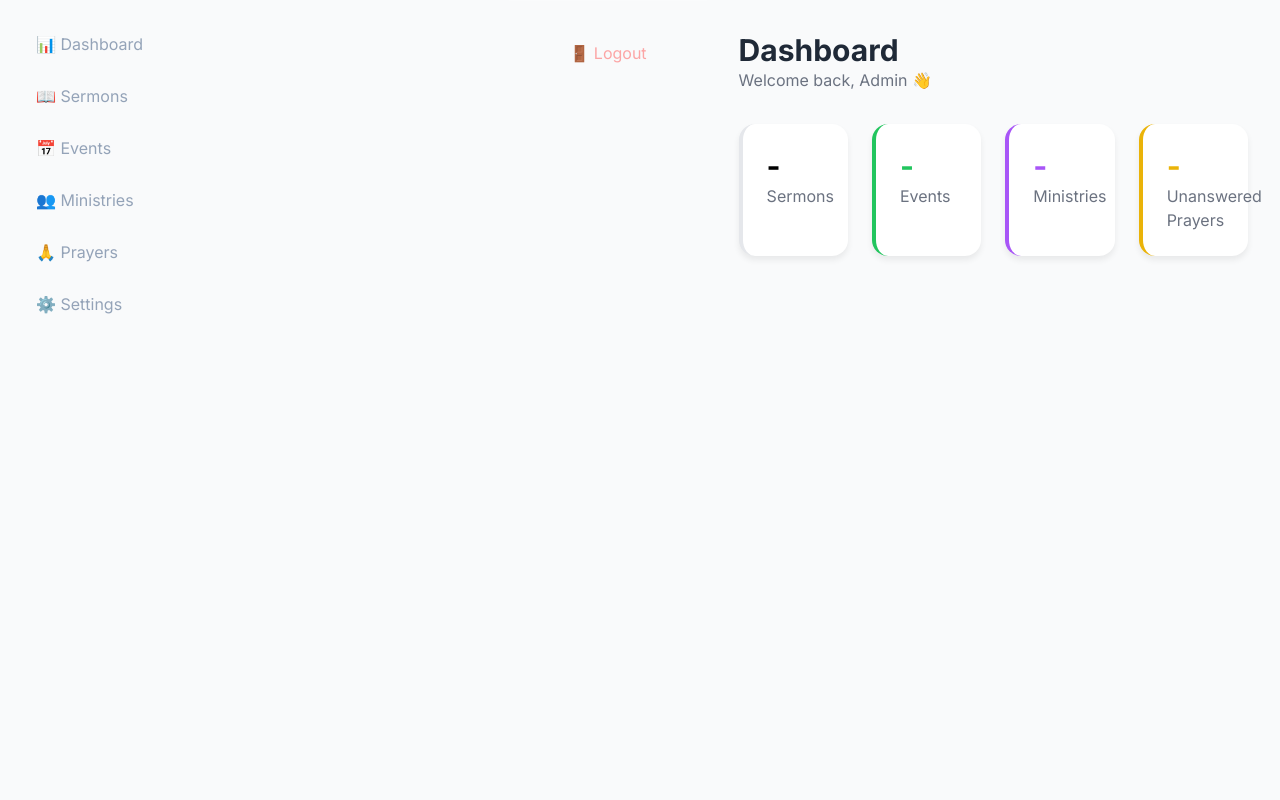
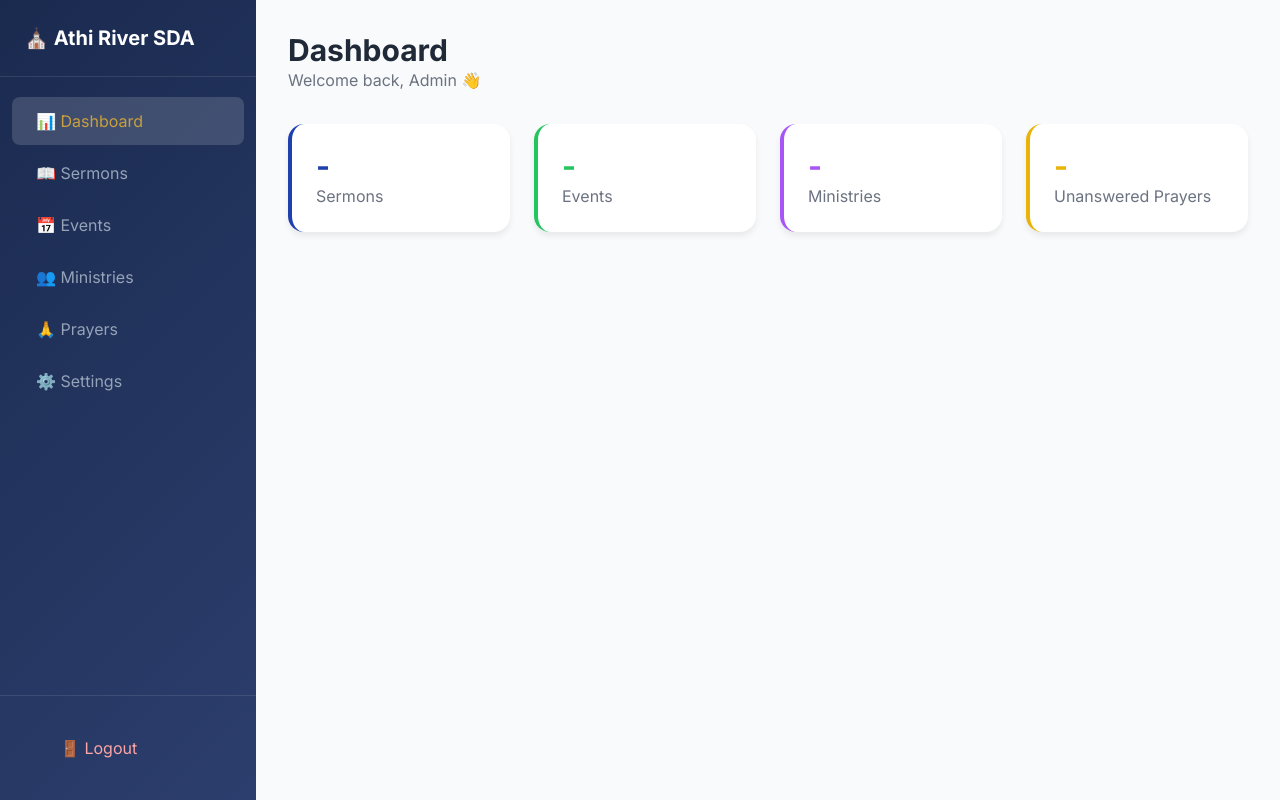
Before and after one commit to lemayian23/athi-river-east-sda, a website: page public/admin/dashboard.html in a window 1280 px wide. Drawn offline with nearby package versions, Linux system fonts and the light colour scheme; no server answers; sample sign-in values are in the browser's storage.

Commit message:
refined dashboard

```diff
--- a/public/admin/dashboard.html
+++ b/public/admin/dashboard.html
@@ -4,9 +4,9 @@
   <meta charset="UTF-8">
   <meta name="viewport" content="width=device-width, initial-scale=1.0">
   <title>Dashboard</title>
+  <link href="https://fonts.googleapis.com/css2?family=Inter:wght@300;400;600;700&display=swap" rel="stylesheet">
   <script src="https://cdn.tailwindcss.com"></script>
   <style>
-    @import url('https://fonts.googleapis.com/css2?family=Inter:wght@300;400;600;700&display=swap');
     * { font-family: 'Inter', sans-serif; }
     .bg-gradient-sda { background: linear-gradient(135deg, #1a2a4f 0%, #2c3e6d 100%); }
     .stat-card {
@@ -26,6 +26,7 @@
       transition: all 0.2s;
       border-radius: 0.5rem;
       margin: 0.25rem 0.75rem;
+      text-decoration: none;
     }
     .sidebar-link:hover {
       background: rgba(255,255,255,0.1);
@@ -39,16 +40,18 @@
 </head>
 <body class="bg-gray-50 min-h-screen flex">
   <!-- Sidebar -->
+  <aside class="w-64 bg-gradient-sda text-white flex flex-col flex-shrink-0 min-h-screen">
+    <div class="p-6 text-xl font-bold border-b border-white/10">⛪ Athi River SDA</div>
     <nav class="flex-1 mt-4">
-        <a href="/admin/dashboard.html" class="sidebar-link">📊 Dashboard</a>
-        <a href="/admin/sermons.html" class="sidebar-link">📖 Sermons</a>
-        <a href="/admin/events.html" class="sidebar-link">📅 Events</a>
-        <a href="/admin/ministries.html" class="sidebar-link">👥 Ministries</a>
-        <a href="/admin/prayers.html" class="sidebar-link">🙏 Prayers</a>
-        <a href="/admin/settings.html" class="sidebar-link">⚙️ Settings</a>
+      <a href="/admin/dashboard.html" class="sidebar-link active">📊 Dashboard</a>
+      <a href="/admin/sermons.html" class="sidebar-link">📖 Sermons</a>
+      <a href="/admin/events.html" class="sidebar-link">📅 Events</a>
+      <a href="/admin/ministries.html" class="sidebar-link">👥 Ministries</a>
+      <a href="/admin/prayers.html" class="sidebar-link">🙏 Prayers</a>
+      <a href="/admin/settings.html" class="sidebar-link">⚙️ Settings</a>
     </nav>
     <div class="p-6 border-t border-white/10">
-      <button onclick="logout()" class="sidebar-link text-red-300 hover:text-red-200">🚪 Logout</button>
+      <button onclick="logout()" class="sidebar-link text-red-300 hover:text-red-200 w-full text-left">🚪 Logout</button>
     </div>
   </aside>
 
@@ -61,10 +64,22 @@
 
     <!-- Stats -->
     <div class="grid grid-cols-1 md:grid-cols-4 gap-6" id="statsGrid">
-      <div class="stat-card border-l-4 border-sda-blue"><div class="text-3xl font-bold text-sda-blue" id="sermonCount">-</div><div class="text-gray-500">Sermons</div></div>
-      <div class="stat-card border-l-4 border-green-500"><div class="text-3xl font-bold text-green-500" id="eventCount">-</div><div class="text-gray-500">Events</div></div>
-      <div class="stat-card border-l-4 border-purple-500"><div class="text-3xl font-bold text-purple-500" id="ministryCount">-</div><div class="text-gray-500">Ministries</div></div>
-      <div class="stat-card border-l-4 border-yellow-500"><div class="text-3xl font-bold text-yellow-500" id="prayerCount">-</div><div class="text-gray-500">Unanswered Prayers</div></div>
+      <div class="stat-card border-l-4 border-blue-800">
+        <div class="text-3xl font-bold text-blue-800" id="sermonCount">-</div>
+        <div class="text-gray-500">Sermons</div>
+      </div>
+      <div class="stat-card border-l-4 border-green-500">
+        <div class="text-3xl font-bold text-green-500" id="eventCount">-</div>
+        <div class="text-gray-500">Events</div>
+      </div>
+      <div class="stat-card border-l-4 border-purple-500">
+        <div class="text-3xl font-bold text-purple-500" id="ministryCount">-</div>
+        <div class="text-gray-500">Ministries</div>
+      </div>
+      <div class="stat-card border-l-4 border-yellow-500">
+        <div class="text-3xl font-bold text-yellow-500" id="prayerCount">-</div>
+        <div class="text-gray-500">Unanswered Prayers</div>
+      </div>
     </div>
   </main>
 
```
